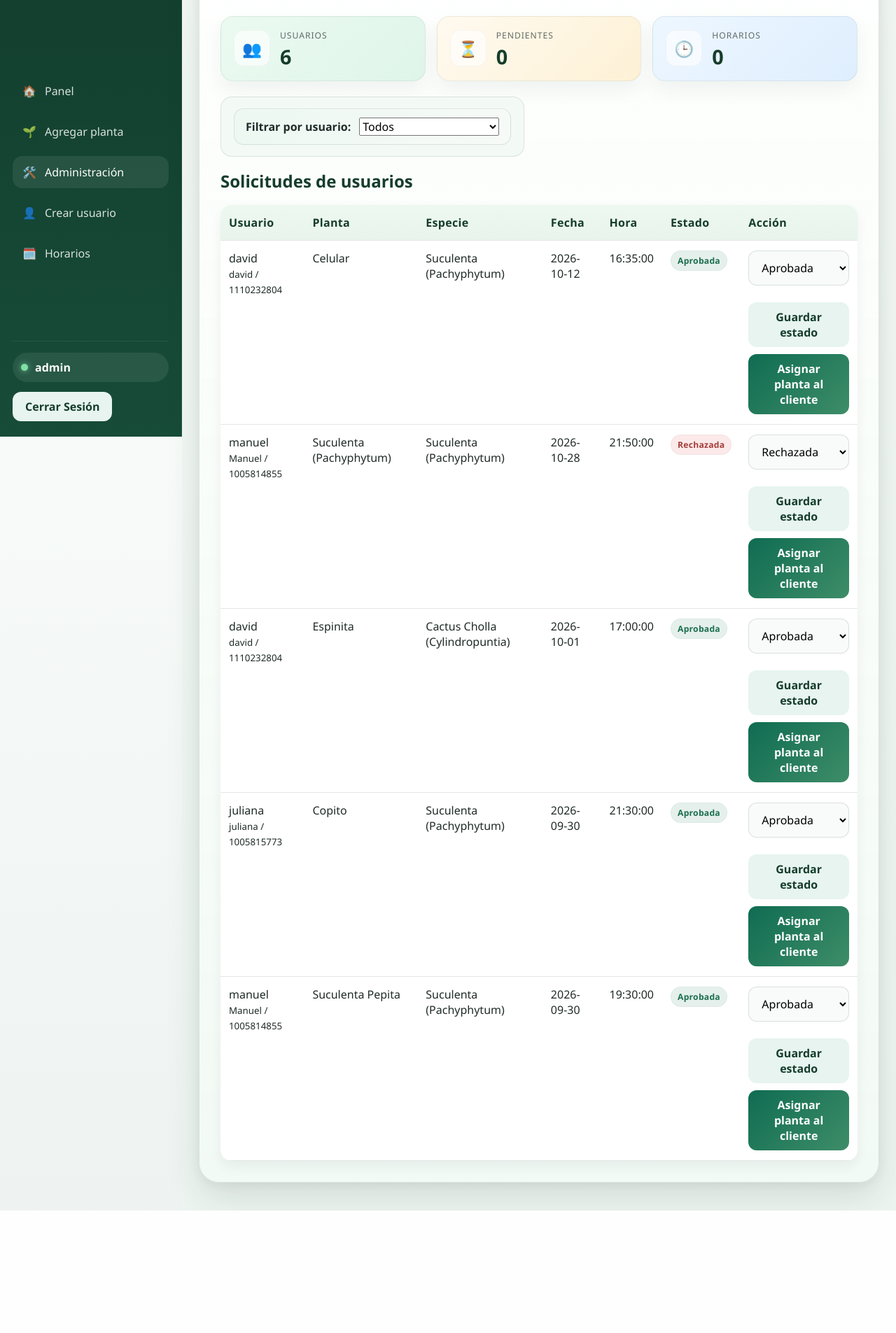
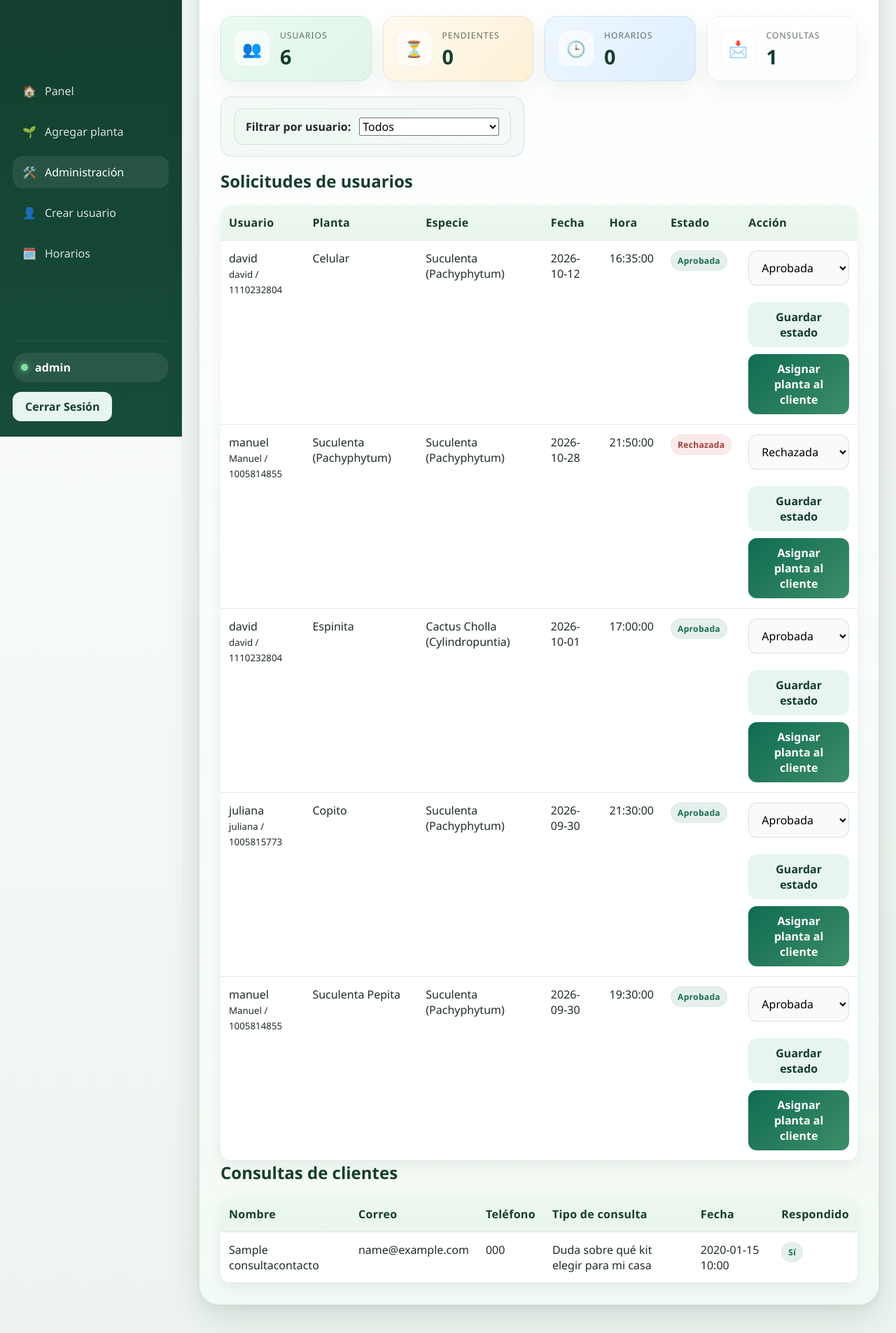
Before and after one commit to ManuelZambrano-prog/Proyecto-final-Electiva-1, a Django app: page /admin-dashboard/ in a window 1280 px wide. Shown: the part 176-2081 px from the top of the page at 70% size. Before the commit the page ends 1906 px from the top, so only its background shows below. Run offline with Django 5.2, Linux system fonts and the light colour scheme; a user stored in the database is signed in; data comes from the database, SQL or seed files in the repository; tables that the repository leaves empty hold one stand-in row (values such as "Sample post").

Commit message:
feat: agregar sección de consultas de clientes al panel de administración

```diff
--- a/riego/templates/riego/admin_dashboard.html
+++ b/riego/templates/riego/admin_dashboard.html
@@ -39,6 +39,13 @@
                 <div>
                     <small>Horarios</small>
                     <strong>{{ horarios_disponibles }}</strong>
+                </div>
+            </div>
+            <div class="stat-card stat-card-red">
+                <div class="stat-icon">📩</div>
+                <div>
+                    <small>Consultas</small>
+                    <strong>{{ consultas_count }}</strong>
                 </div>
             </div>
         </div>
@@ -115,5 +122,39 @@
         {% else %}
             <div class="empty-state">No hay solicitudes registradas.</div>
         {% endif %}
+
+        <h3 class="section-title">Consultas de clientes</h3>
+        {% if consultas %}
+            <table class="data-table">
+                <thead>
+                    <tr>
+                        <th>Nombre</th>
+                        <th>Correo</th>
+                        <th>Teléfono</th>
+                        <th>Tipo de consulta</th>
+                        <th>Fecha</th>
+                        <th>Respondido</th>
+                    </tr>
+                </thead>
+                <tbody>
+                    {% for consulta in consultas %}
+                        <tr>
+                            <td>{{ consulta.nombre }}</td>
+                            <td>{{ consulta.email }}</td>
+                            <td>{{ consulta.telefono }}</td>
+                            <td>{{ consulta.get_tipo_consulta_display }}</td>
+                            <td>{{ consulta.creado_en|date:"Y-m-d H:i" }}</td>
+                            <td>
+                                <span class="status-badge {% if consulta.respondido %}approved{% else %}pending{% endif %}">
+                                    {% if consulta.respondido %}Sí{% else %}No{% endif %}
+                                </span>
+                            </td>
+                        </tr>
+                    {% endfor %}
+                </tbody>
+            </table>
+        {% else %}
+            <div class="empty-state">No hay consultas de clientes registradas.</div>
+        {% endif %}
     </div>
 {% endblock %}
--- a/riego/views.py
+++ b/riego/views.py
@@ -12,6 +12,7 @@
 from .forms import AsignarPlantaForm, EspecieForm, FotoEspecieForm, HorarioDisponibleForm, NuevaPlantaForm, PerfilForm, RegistroForm, UsuarioAdminForm
 from .models import Electrovalvula, Especie, HorarioDisponible, PerfilUsuario, Planta, SolicitudPlanta
 from .mqtt import MQTTError, publish_plant_command
+from tienda.models import ConsultaContacto
 
 
 @login_required
@@ -150,6 +151,7 @@
 def admin_dashboard(request):
     usuarios = User.objects.filter(is_staff=False).order_by('username')
     solicitudes = SolicitudPlanta.objects.select_related('usuario', 'especie').order_by('-created_at')
+    consultas = ConsultaContacto.objects.all().order_by('-creado_en')
 
     usuario_filtro = request.GET.get('usuario')
     if usuario_filtro:
@@ -196,10 +198,12 @@
     return render(request, 'riego/admin_dashboard.html', {
         'usuarios': usuarios,
         'solicitudes': solicitudes,
+        'consultas': consultas,
         'usuario_filtro': usuario_filtro,
         'total_usuarios': usuarios.count(),
         'solicitudes_pendientes': SolicitudPlanta.objects.filter(estado=SolicitudPlanta.Estado.PENDIENTE).count(),
         'horarios_disponibles': HorarioDisponible.objects.filter(disponible=True).count(),
+        'consultas_count': consultas.count(),
     })
 
 
```
